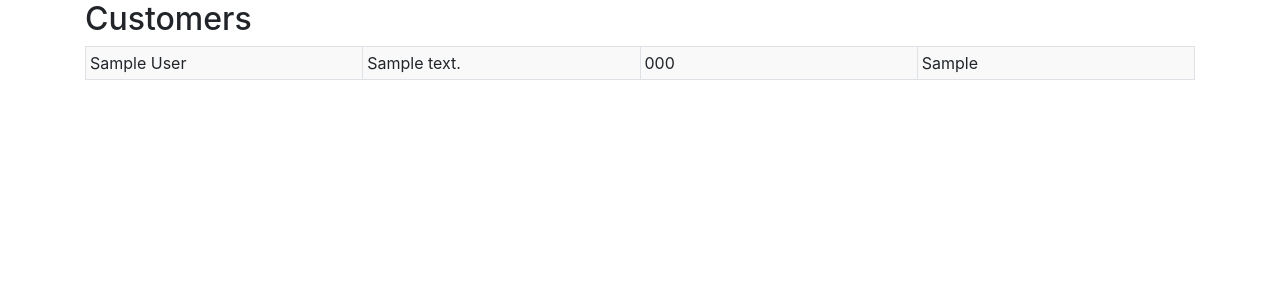
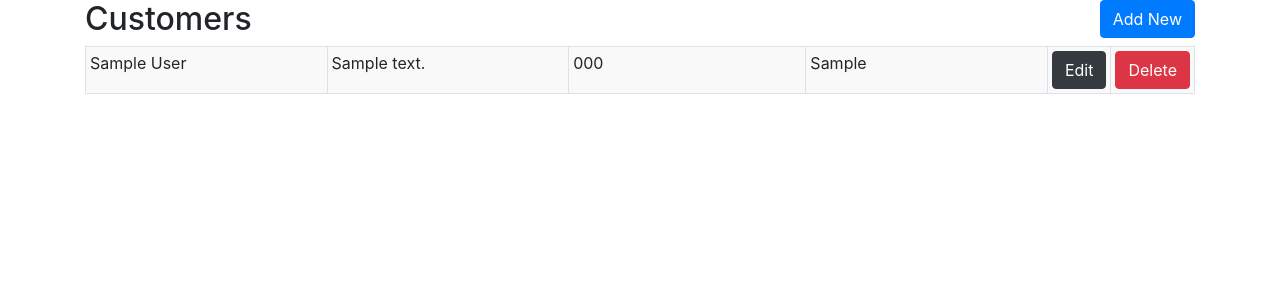
Before and after one commit to ghoshbishakh/billgst, a Django app: page /customers in a window 1280 px wide. Shown: the part 56-356 px from the top of the page. Run offline with Django 3.2, Linux system fonts and the light colour scheme; tables that the repository leaves empty hold one stand-in row (values such as "Sample post"); some libraries are stand-ins or nearby versions.

Commit message:
Customer add edit delete

```diff
--- a/gstbillingapp/static/gstbillingapp/main.css
+++ b/gstbillingapp/static/gstbillingapp/main.css
@@ -95,6 +95,10 @@ input.form-control[type=number] {
 	height: 4em;
 }
 
+#add_customer_btn {
+	float: right;
+}
+
 @page
 {
     size: auto;   /* auto is the initial value */
--- a/gstbillingapp/templates/gstbillingapp/customers.html
+++ b/gstbillingapp/templates/gstbillingapp/customers.html
@@ -5,8 +5,16 @@
 
 
 {% block content %}
+<div class="row">
+	<div class="col">
 		<h2>Customers</h2>
+	</div>
+	<div class="col">
+		<a href="{% url 'customer_add' %}" id="add_customer_btn"><button type="button" class="btn btn-primary">Add New</button></a>
+	</div>
 
+
+</div>
 <table class="table table-bordered">
 	<tbody class="two-col-form">
 		{% for customer in customers %}
@@ -15,9 +23,54 @@
 			<td>{{customer.customer_address}}</td>
 			<td>{{customer.customer_phone}}</td>
 			<td>{{customer.customer_gst}}</td>
+			<td><a href="{% url 'customer_edit' customer.id %}"><button type="button" class="btn btn-dark">Edit</button></a></td>
+			<td><button type="button" class="btn btn-danger" data-toggle="modal" data-target="#customerDeleteModal" data-customer-id="{{customer.id}}" data-customer-name="{{customer.customer_name}}">Delete</button></td>
 		</tr>
 		{% endfor %}
 	</tbody>
 </table>
 
+<div class="modal fade" id="customerDeleteModal" tabindex="-1" role="dialog" aria-labelledby="customerDeleteModalLabel" aria-hidden="true">
+	<div class="modal-dialog" role="document">
+		<div class="modal-content">
+			<div class="modal-header">
+				<h5 class="modal-title" id="customerDeleteModalLabel">Are you sure?</h5>
+				<button type="button" class="close" data-dismiss="modal" aria-label="Close">
+					<span aria-hidden="true">&times;</span>
+				</button>
+			</div>
+			<form method="POST" action="{% url 'customer_delete' %}">
+			{% csrf_token %}
+			<div class="modal-body">
+				Are you sure you want to delete <b><span class="customer-name"></span></b>?
+					<div class="form-group">
+						<input hidden="true" type="text" class="form-control" name="customer_id">
+					</div>
+			</div>
+			<div class="modal-footer">
+				<button type="submit" class="btn btn-danger" >Yes</button>
+				<button type="button" class="btn btn-primary" data-dismiss="modal">No</button>
+			</div>
+			</form>
+		</div>
+	</div>
+</div>
+
 {% endblock %}
+
+
+{% block includejs %}
+<script type="text/javascript">
+$('#customerDeleteModal').on('show.bs.modal', function (event) {
+	var button = $(event.relatedTarget) // Button that triggered the modal
+	var customer_id = button.data('customer-id') // Extract info from data-* attributes
+	var customer_name = button.data('customer-name') // Extract info from data-* attributes
+	// If necessary, you could initiate an AJAX request here (and then do the updating in a callback).
+	// Update the modal's content. We'll use jQuery here, but you could use a data binding library or other methods instead.
+	var modal = $(this)
+	modal.find('.modal-body input').val(customer_id)
+	console.log(customer_name)
+	modal.find('.customer-name').html(customer_name)
+})
+</script>
+{% endblock %}
--- a/gstbillingapp/urls.py
+++ b/gstbillingapp/urls.py
@@ -6,9 +6,13 @@ urlpatterns = [
     path('', views.index, name='index'),
     path('invoices', views.invoices, name='invoices'),
     path('customers', views.customers, name='customers'),
+    path('customers/add', views.customer_add, name='customer_add'),
+    path('customers/edit/<int:customer_id>', views.customer_edit, name='customer_edit'),
+    path('customers/delete', views.customer_delete, name='customer_delete'),
+    path('customersjson', views.customersjson, name='customersjson'),
+
     path('products', views.products, name='products'),
 
-    path('customersjson', views.customersjson, name='customersjson'),
     path('productsjson', views.productsjson, name='productsjson'),
 
     path('invoice/<int:invoice_id>', views.invoice_viewer, name='invoice_viewer'),
--- a/gstbillingapp/views.py
+++ b/gstbillingapp/views.py
@@ -3,6 +3,7 @@ import json
 import num2words
 
 from django.shortcuts import render
+from django.shortcuts import redirect
 from django.shortcuts import get_object_or_404
 from django.http import HttpResponse
 from django.http import JsonResponse
@@ -15,6 +16,8 @@ from .models import Product
 from .utils import invoice_data_validator
 from .utils import invoice_data_processor
 from .utils import update_products_from_invoice
+
+from .forms import CustomerForm
 
 # Create your views here.
 def index(request):
@@ -103,3 +106,34 @@ def invoice_viewer(request, invoice_id):
     context['currency'] = "₹"
     context['total_in_words'] = num2words.num2words(int(context['invoice_data']['invoice_total_amt_with_gst']), lang='en_IN').title()
     return render(request, 'gstbillingapp/invoice_printer.html', context)
+
+
+def customer_edit(request, customer_id):
+    customer_obj = get_object_or_404(Customer, id=customer_id)
+    if request.method == "POST":
+        customer_form = CustomerForm(request.POST, instance=customer_obj)
+        if customer_form.is_valid():
+            new_customer = customer_form.save()
+            return redirect('customers')
+    context = {}
+    context['customer_form'] = CustomerForm(instance=customer_obj)
+    return render(request, 'gstbillingapp/customer_edit.html', context)
+
+def customer_delete(request):
+    print("===>")
+    print(request.POST)
+    if request.method == "POST":
+        customer_id = request.POST["customer_id"]
+        customer_obj = get_object_or_404(Customer, id=customer_id)
+        customer_obj.delete()
+    return redirect('customers')
+
+
+def customer_add(request):
+    if request.method == "POST":
+        customer_form = CustomerForm(request.POST)
+        new_customer = customer_form.save()
+        return redirect('customers')
+    context = {}
+    context['customer_form'] = CustomerForm()
+    return render(request, 'gstbillingapp/customer_edit.html', context)
```
Also changed, not shown: gstbillingapp/forms.py (added, +7 -0 lines), gstbillingapp/templates/gstbillingapp/customer_edit.html (added, +30 -0 lines). Lines whose indentation alone changed are shown as unchanged.
